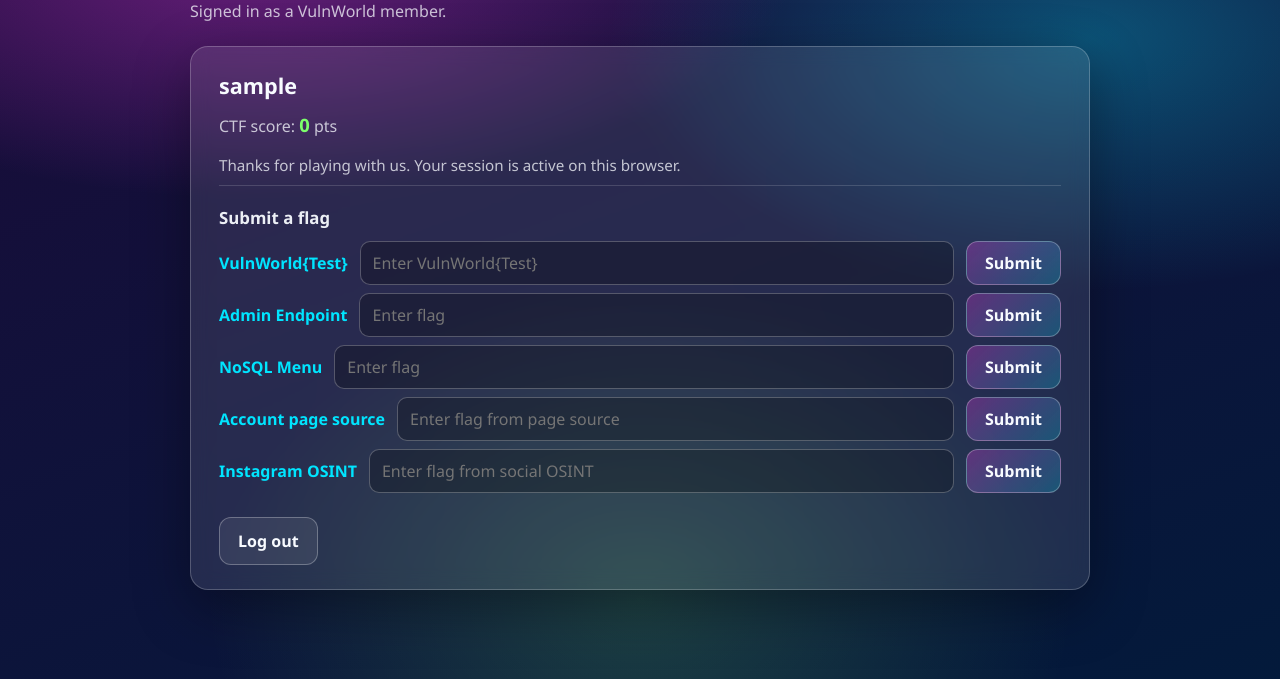
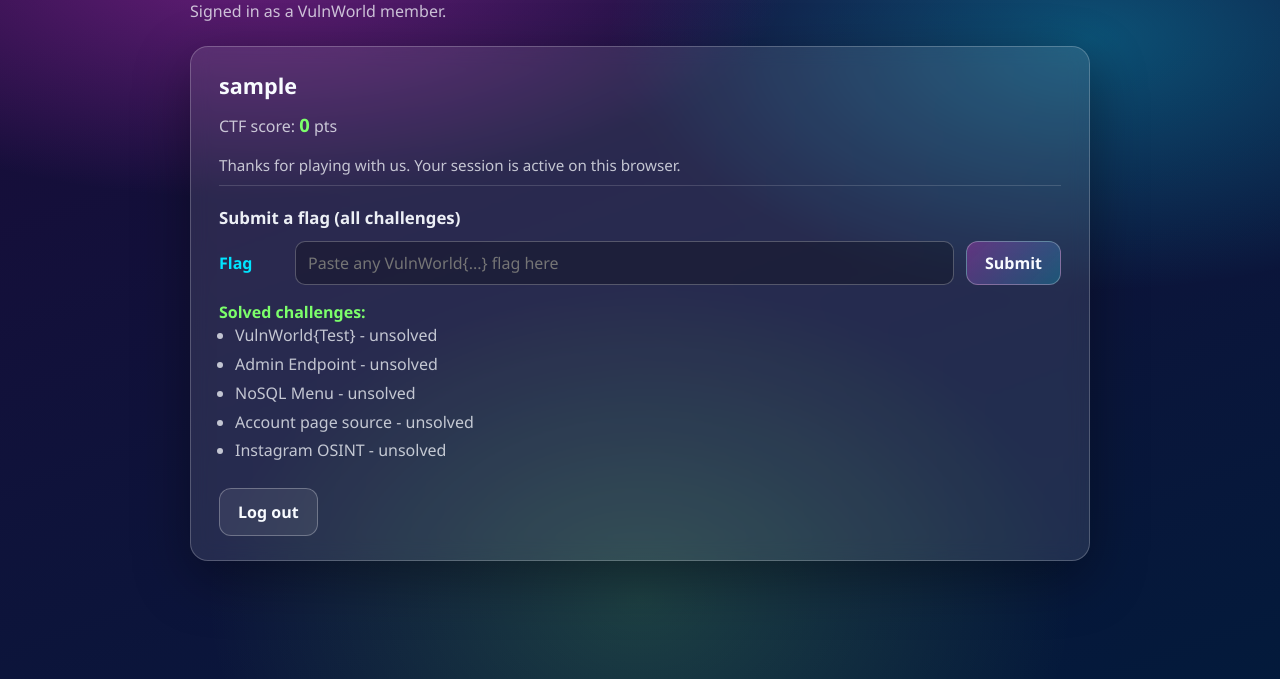
Before and after one commit to Tausetii/VulnWorld, a Flask app: page /account in a window 1280 px wide. Shown: the part 121-800 px from the top of the page. Run offline with Flask 3, Linux system fonts and the light colour scheme; the visitor is signed in with stand-in values (Sample User, id 1); data that the repository does not hold is empty.

Commit message:
Refactor flag submission process and enhance account template
- Simplified flag submission logic by removing individual flag IDs and centralizing the input for all challenges.
- Improved user feedback for flag submission, including error messages for incorrect flags and notifications for already solved challenges.
- Updated account template to display a consolidated flag submission form and a list of solved challenges with their statuses.

```diff
--- a/main.py
+++ b/main.py
@@ -240,38 +240,44 @@
         flash("Log in to submit flags.", "error")
         return redirect(url_for("account"))
 
-    flag_id = (request.form.get("flag_id") or "").strip()
     submitted = (request.form.get("flag") or "").strip()
-
-    meta = CTF_FLAGS.get(flag_id)
-    if not meta:
-        flash("Unknown flag challenge.", "error")
+    if not submitted:
+        flash("Enter a flag before submitting.", "error")
         return redirect(url_for("account"))
 
-    if flag_solves.find_one({"username": username, "flag_id": flag_id}):
-        flash(f'You already solved "{meta["name"]}".', "error")
-        return redirect(url_for("account"))
+    solved_ids = _ctf_solved_flag_ids(username)
+    matched_flag_id = None
+    matched_meta = None
+    for flag_id, meta in CTF_FLAGS.items():
+        if submitted == meta["secret"]:
+            matched_flag_id = flag_id
+            matched_meta = meta
+            break
 
-    if submitted != meta["secret"]:
+    if not matched_flag_id or not matched_meta:
         flash("Incorrect flag. Keep hunting!", "error")
         return redirect(url_for("account"))
 
-    points = int(meta["points"])
+    if matched_flag_id in solved_ids:
+        flash(f'You already solved "{matched_meta["name"]}".', "error")
+        return redirect(url_for("account"))
+
+    points = int(matched_meta["points"])
     try:
         flag_solves.insert_one(
             {
                 "username": username,
-                "flag_id": flag_id,
-                "flag_name": meta["name"],
+                "flag_id": matched_flag_id,
+                "flag_name": matched_meta["name"],
                 "points": points,
                 "solved_at": datetime.now(timezone.utc),
             }
         )
     except DuplicateKeyError:
-        flash(f'You already solved "{meta["name"]}".', "error")
+        flash(f'You already solved "{matched_meta["name"]}".', "error")
         return redirect(url_for("account"))
 
-    flash(f'Correct! "{meta["name"]}" solved for +{points} points.', "success")
+    flash(f'Correct! "{matched_meta["name"]}" solved for +{points} points.', "success")
     return redirect(url_for("account"))
 
 # data = [{
--- a/templates/account.html
+++ b/templates/account.html
@@ -180,6 +180,9 @@
             gap: 0.65rem 0.75rem;
             margin-bottom: 0.5rem;
         }
+        .flag-challenge.central {
+            margin-bottom: 1rem;
+        }
         .flag-name {
             font-weight: 600;
             color: var(--neon2);
@@ -200,6 +203,15 @@
             color: var(--neon3);
             font-weight: 600;
             margin: 0.25rem 0 0;
+        }
+        .solved-list {
+            margin: 0;
+            padding-left: 1rem;
+            color: var(--muted);
+            line-height: 1.6;
+        }
+        .solved-list li {
+            margin-bottom: 0.2rem;
         }
     </style>
 </head>
@@ -231,67 +243,23 @@
                 </div>
                 <hr class="split">
                 <div class="ctf-panel">
-                    <h2>Submit a flag</h2>
-                    {% if test_flag_solved %}
-                        <p class="flag-solved">{{ test_flag_label }} — solved</p>
-                    {% else %}
-                        <form method="post" action="{{ url_for('account_submit_flag') }}" autocomplete="off">
-                            <input type="hidden" name="flag_id" value="test">
-                            <div class="flag-challenge">
-                                <span class="flag-name">{{ test_flag_label }}</span>
-                                <input type="text" name="flag" placeholder="Enter {{ test_flag_label }}" maxlength="256" aria-label="Flag for {{ test_flag_label }}">
-                                <button type="submit">Submit</button>
-                            </div>
-                        </form>
-                    {% endif %}
-                    {% if admin_endpoint_flag_solved %}
-                        <p class="flag-solved">Admin Endpoint — solved</p>
-                    {% else %}
-                        <form method="post" action="{{ url_for('account_submit_flag') }}" autocomplete="off">
-                            <input type="hidden" name="flag_id" value="admin_endpoint">
-                            <div class="flag-challenge">
-                                <span class="flag-name">Admin Endpoint</span>
-                                <input type="text" name="flag" placeholder="Enter flag" maxlength="256" aria-label="Flag for Admin Endpoint">
-                                <button type="submit">Submit</button>
-                            </div>
-                        </form>
-                    {% endif %}
-                    {% if menu_nosql_flag_solved %}
-                        <p class="flag-solved">NoSQL Menu — solved</p>
-                    {% else %}
-                        <form method="post" action="{{ url_for('account_submit_flag') }}" autocomplete="off">
-                            <input type="hidden" name="flag_id" value="menu_nosql">
-                            <div class="flag-challenge">
-                                <span class="flag-name">NoSQL Menu</span>
-                                <input type="text" name="flag" placeholder="Enter flag" maxlength="256" aria-label="Flag for NoSQL Menu">
-                                <button type="submit">Submit</button>
-                            </div>
-                        </form>
-                    {% endif %}
-                    {% if account_source_flag_solved %}
-                        <p class="flag-solved">{{ account_source_flag_label }} — solved</p>
-                    {% else %}
-                        <form method="post" action="{{ url_for('account_submit_flag') }}" autocomplete="off">
-                            <input type="hidden" name="flag_id" value="account_source">
-                            <div class="flag-challenge">
-                                <span class="flag-name">{{ account_source_flag_label }}</span>
-                                <input type="text" name="flag" placeholder="Enter flag from page source" maxlength="256" aria-label="Flag for {{ account_source_flag_label }}">
-                                <button type="submit">Submit</button>
-                            </div>
-                        </form>
-                    {% endif %}
-                    {% if instagram_osint_flag_solved %}
-                        <p class="flag-solved">{{ instagram_osint_flag_label }} — solved</p>
-                    {% else %}
-                        <form method="post" action="{{ url_for('account_submit_flag') }}" autocomplete="off">
-                            <input type="hidden" name="flag_id" value="instagram_osint">
-                            <div class="flag-challenge">
-                                <span class="flag-name">{{ instagram_osint_flag_label }}</span>
-                                <input type="text" name="flag" placeholder="Enter flag from social OSINT" maxlength="256" aria-label="Flag for {{ instagram_osint_flag_label }}">
-                                <button type="submit">Submit</button>
-                            </div>
-                        </form>
-                    {% endif %}
+                    <h2>Submit a flag (all challenges)</h2>
+                    <form method="post" action="{{ url_for('account_submit_flag') }}" autocomplete="off">
+                        <div class="flag-challenge central">
+                            <span class="flag-name">Flag</span>
+                            <input type="text" name="flag" placeholder="Paste any VulnWorld{...} flag here" maxlength="256" aria-label="Centralized flag input">
+                            <button type="submit">Submit</button>
+                        </div>
+                    </form>
+
+                    <p class="flag-solved" style="margin-top: 0.75rem;">Solved challenges:</p>
+                    <ul class="solved-list">
+                        <li>{{ test_flag_label }} {% if test_flag_solved %}- solved{% else %}- unsolved{% endif %}</li>
+                        <li>Admin Endpoint {% if admin_endpoint_flag_solved %}- solved{% else %}- unsolved{% endif %}</li>
+                        <li>NoSQL Menu {% if menu_nosql_flag_solved %}- solved{% else %}- unsolved{% endif %}</li>
+                        <li>{{ account_source_flag_label }} {% if account_source_flag_solved %}- solved{% else %}- unsolved{% endif %}</li>
+                        <li>{{ instagram_osint_flag_label }} {% if instagram_osint_flag_solved %}- solved{% else %}- unsolved{% endif %}</li>
+                    </ul>
                 </div>
                 <form class="logout-form" method="post" action="{{ url_for('account_logout') }}">
                     <button type="submit">Log out</button>
```
